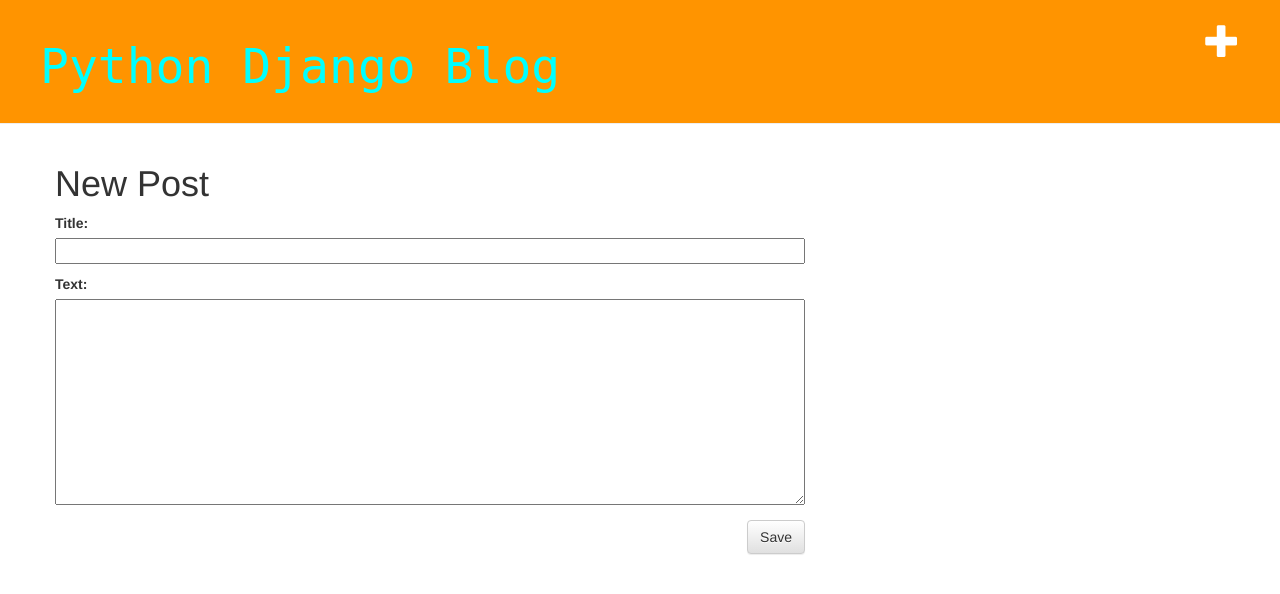
After one commit to digideskio/python-django, a Django app: page /post/new/ in a window 1280 px wide. The commit adds this page. Shown: the top 594 px of the page. Run offline with Django 3.2, Linux system fonts and the light colour scheme; some libraries are stand-ins or nearby versions.

Commit message:
Added New Blog Post entry using Django Forms, which also updates the database.

```diff
--- /dev/null
+++ b/blog/forms.py
@@ -0,0 +1,10 @@
+from django import forms
+from .models import Post
+
+# Blog Post Form
+
+class PostForm(forms.ModelForm):
+
+	class Meta:
+		model = Post
+		fields = ('title', 'text',)
--- a/blog/templates/blog/base.html
+++ b/blog/templates/blog/base.html
@@ -23,7 +23,8 @@
 <body>
 
 	<div class="page-header">
-		<h1><a href="/">Post List</a></h1>
+		<a href="{% url "blog.views.post_new" %}" class="top-menu"><span class="glyphicon glyphicon-plus"></span></a>
+		<h1><a href="/">Python Django Blog</a></h1>
 	</div>
 
 		<div class="content container">
--- /dev/null
+++ b/blog/templates/blog/post_edit.html
@@ -0,0 +1,12 @@
+{% extends "blog/base.html" %}
+
+{% block content %}
+
+	<h1>New Post</h1>
+	<form method="POST" class="post-form">
+		{% csrf_token %}
+		{{ form.as_p }}
+		<button type="submit" class="save btn btn-default">Save</button>
+	</form>
+
+{% endblock %}
--- a/blog/urls.py
+++ b/blog/urls.py
@@ -6,6 +6,7 @@ from . import views
 urlpatterns = [
 	url(r'^$', views.post_list),
 	url(r'^post/(?P<pk>[0-9]+)/$', views.post_detail),
+	url(r'^post/new/$', views.post_new, name='post_new'),
 ]
 
 '''
--- a/blog/views.py
+++ b/blog/views.py
@@ -1,6 +1,8 @@
 from django.shortcuts import render, get_object_or_404
 from django.utils import timezone
 from .models import Post  				# . means current directory or current application
+from .forms import PostForm
+from django.shortcuts import redirect
 
 # Blog Views
 
@@ -18,3 +20,16 @@ def post_list(request):
 def post_detail(request, pk):
 	post = get_object_or_404(Post, pk=pk)
 	return render(request, 'blog/post_detail.html', {'post': post})
+
+def post_new(request):
+	if request.method == "POST":
+		form = PostForm(request.POST)
+		if form.is_valid():
+			post = form.save(commit=False)
+			post.author = request.user
+			post.published_date = timezone.now()
+			post.save()
+			return redirect('blog.views.post_detail', pk=post.pk)
+	else:
+		form = PostForm()
+	return render(request, 'blog/post_edit.html', {'form': form})
```
